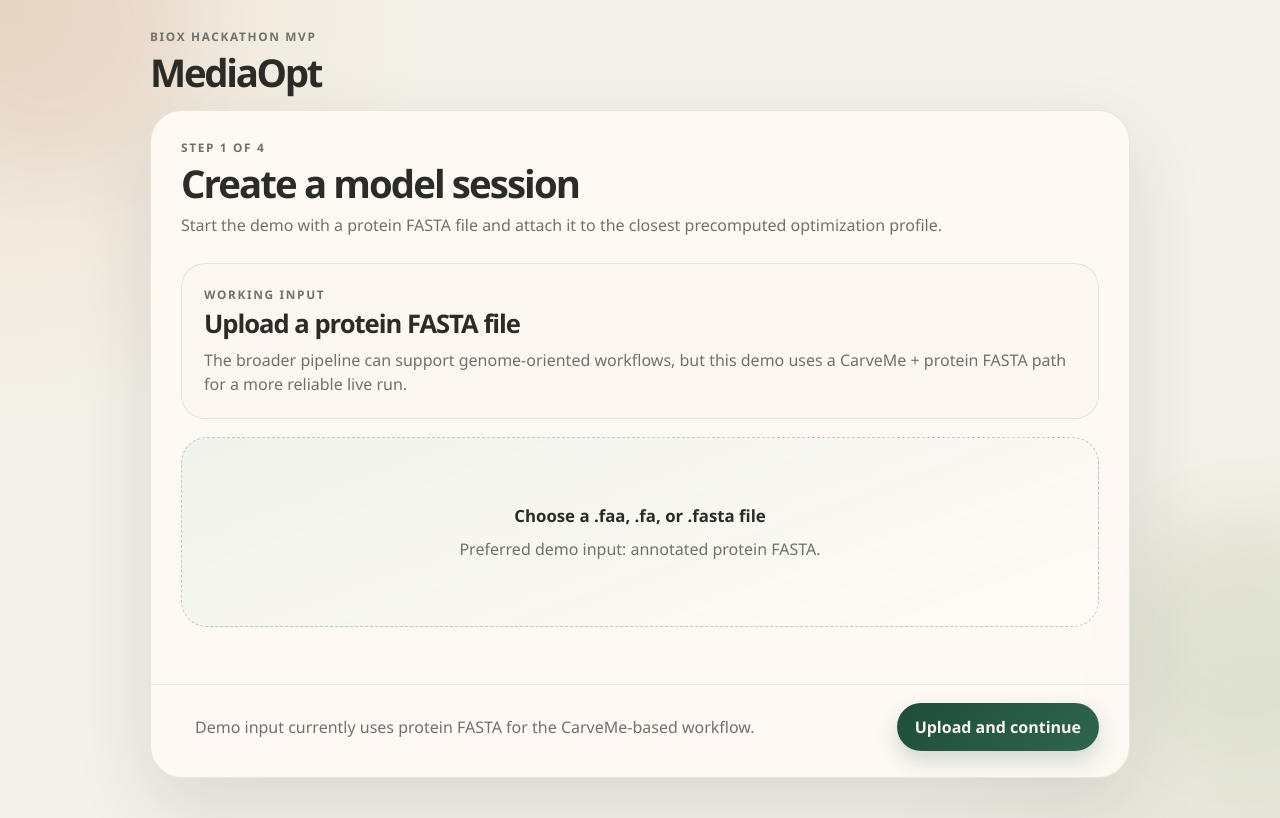
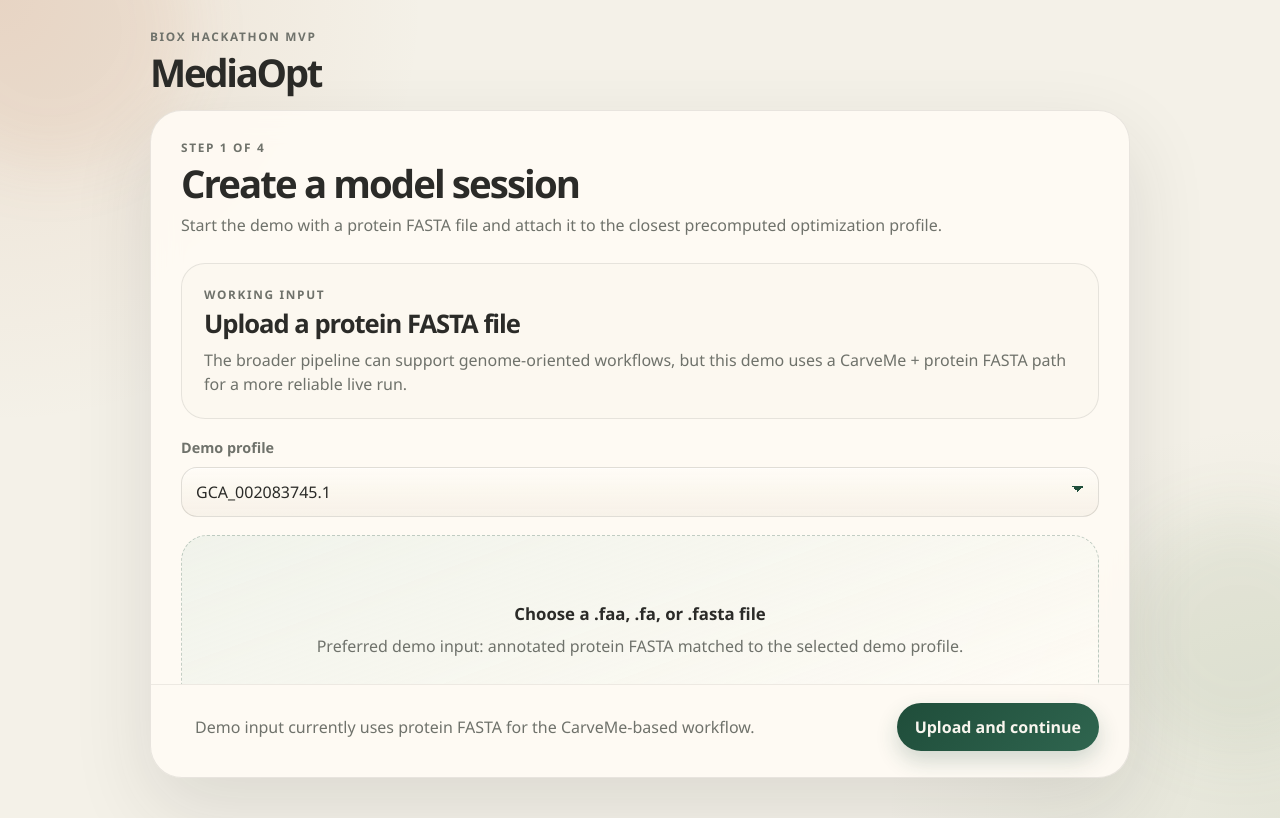
Before and after one commit to thursdaynguyen/biox-biohackathon-2026, a Vue app in the folder frontend/: page / in a window 1280 px wide. Built offline with nearby package versions, Linux system fonts and the light colour scheme.

Commit message:
feat: add demo profile selection to upload stage

```diff
--- a/frontend/src/App.vue
+++ b/frontend/src/App.vue
@@ -139,6 +139,7 @@ const evaluation = ref(null)
 const sessionReady = computed(() => Boolean(sessionId.value))
 const currentCopy = computed(() => stepTitles[currentStep.value])
 const modeDirection = computed(() => (activeMode.value === 'recommended' ? 'recommended' : 'manual'))
+const profileOptions = computed(() => Object.keys(mockResults.value).sort())
 const mockRecordsForSelection = computed(() =>
   selectedMockAccession.value ? mockResults.value[selectedMockAccession.value] ?? [] : [],
 )
@@ -241,46 +242,6 @@ function onFileChange(event) {
   uploadFileName.value = file.name
 }
 
-function accessionFromFileName(fileName) {
-  const match = fileName.match(/GCA_\d+\.\d+/i)
-  return match ? match[0].toUpperCase() : ''
-}
-
-function profileIdFromModelPath(pathValue) {
-  if (!pathValue) {
-    return ''
-  }
-
-  const normalizedSegments = String(pathValue)
-    .split(/[\\/]/)
-    .filter(Boolean)
-
-  if (!normalizedSegments.length) {
-    return ''
-  }
-
-  const fileName = normalizedSegments.at(-1) ?? ''
-  const parentName = normalizedSegments.length > 1 ? normalizedSegments.at(-2) ?? '' : ''
-  const baseName = fileName.replace(/\.xml$/i, '')
-
-  const candidates = [baseName, parentName]
-
-  for (const candidate of candidates) {
-    if (candidate && mockResults.value[candidate]) {
-      return candidate
-    }
-  }
-
-  for (const candidate of candidates) {
-    const accession = accessionFromFileName(candidate)
-    if (accession && mockResults.value[accession]) {
-      return accession
-    }
-  }
-
-  return ''
-}
-
 function toUiMagnitude(value) {
   return Number(Math.abs(Number(value ?? 0)).toFixed(3))
 }
@@ -306,26 +267,6 @@ function normalizeMockCandidate(record) {
       cpu_time: record.cpu_time,
     },
   }
-}
-
-function resolveMockAccession(pathValue, fileName) {
-  const keys = Object.keys(mockResults.value)
-
-  if (!keys.length) {
-    return ''
-  }
-
-  const modelProfile = profileIdFromModelPath(pathValue)
-  if (modelProfile) {
-    return modelProfile
-  }
-
-  const accession = accessionFromFileName(fileName)
-  if (accession && mockResults.value[accession]) {
-    return accession
-  }
-
-  return keys[0]
 }
 
 function syncParametersFromCandidate(candidate) {
@@ -362,6 +303,11 @@ async function uploadGenome() {
   resetError()
   setInfo('')
 
+  if (!selectedMockAccession.value) {
+    setError('Select a demo profile before uploading your FASTA file.')
+    return
+  }
+
   if (!uploadFile.value) {
     setError('Select a protein FASTA file before starting the session.')
     return
@@ -385,22 +331,10 @@ async function uploadGenome() {
     const payload = await response.json()
     sessionId.value = payload.session_id
     modelPath.value = payload.model_path
-    selectedMockAccession.value = resolveMockAccession(payload.model_path, uploadFileName.value)
-
     if (selectedMockAccession.value) {
       const firstMockCandidate = normalizeMockCandidate(mockResults.value[selectedMockAccession.value][0])
       syncParametersFromCandidate(firstMockCandidate)
-
-      const matchedModelProfile = profileIdFromModelPath(payload.model_path)
-      const matchedAccession = accessionFromFileName(uploadFileName.value)
-
-      if (matchedModelProfile && matchedModelProfile === selectedMockAccession.value) {
-        setInfo(`Mock optimization profile matched from the generated GEM profile: ${selectedMockAccession.value}.`)
-      } else if (matchedAccession && matchedAccession === selectedMockAccession.value) {
-        setInfo(`Mock optimization profile matched from the uploaded filename: ${selectedMockAccession.value}.`)
-      } else {
-        setInfo(`No exact GEM profile match was found. Using demo profile ${selectedMockAccession.value}.`)
-      }
+      setInfo(`Using demo profile ${selectedMockAccession.value}.`)
     }
 
     currentStep.value = 1
@@ -543,6 +477,9 @@ async function loadMockResults() {
     }
 
     mockResults.value = await response.json()
+    if (!selectedMockAccession.value) {
+      selectedMockAccession.value = Object.keys(mockResults.value)[0] ?? ''
+    }
   } catch (error) {
     setError(error instanceof Error ? error.message : 'The mock data request failed.')
   }
@@ -578,7 +515,10 @@ onMounted(() => {
               v-if="currentStep === 0"
               :upload-file-name="uploadFileName"
               :upload-loading="loading.upload"
+              :profile-options="profileOptions"
+              :selected-profile="selectedMockAccession"
               @file-change="onFileChange"
+              @update:selected-profile="selectedMockAccession = $event"
             />
 
             <ModeStage
@@ -645,7 +585,7 @@ onMounted(() => {
           <template #footer-right>
             <button
               class="primary-button"
-              :disabled="currentStep === 3 || (currentStep === 0 && loading.upload)"
+              :disabled="currentStep === 3 || (currentStep === 0 && (loading.upload || !selectedMockAccession))"
               @click="currentStep === 0 ? uploadGenome() : goNext()"
             >
               {{
--- a/frontend/src/components/UploadStage.vue
+++ b/frontend/src/components/UploadStage.vue
@@ -8,9 +8,17 @@ defineProps({
     type: Boolean,
     default: false,
   },
+  profileOptions: {
+    type: Array,
+    required: true,
+  },
+  selectedProfile: {
+    type: String,
+    default: '',
+  },
 })
 
-defineEmits(['file-change'])
+defineEmits(['file-change', 'update:selected-profile'])
 </script>
 
 <template>
@@ -24,10 +32,25 @@ defineEmits(['file-change'])
       </p>
     </div>
 
+    <label class="field-block profile-field">
+      <span>Demo profile</span>
+      <select
+        :value="selectedProfile"
+        @change="$emit('update:selected-profile', $event.target.value)"
+      >
+        <option disabled value="">Select a profile</option>
+        <option v-for="option in profileOptions" :key="option" :value="option">
+          {{ option }}
+        </option>
+      </select>
+    </label>
+
     <label class="upload-dropzone">
       <input type="file" accept=".faa,.fa,.fasta" @change="$emit('file-change', $event)" />
       <strong>{{ uploadFileName || 'Choose a .faa, .fa, or .fasta file' }}</strong>
-      <span>Preferred demo input: annotated protein FASTA.</span>
+      <span>
+        Preferred demo input: annotated protein FASTA matched to the selected demo profile.
+      </span>
 
       <div v-if="uploadLoading" class="upload-overlay">
         <p class="section-kicker">Preparing workspace</p>
```
